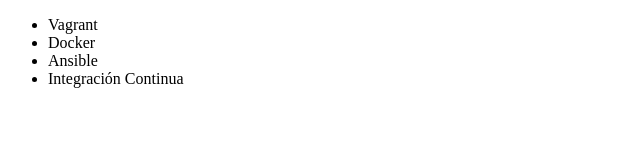
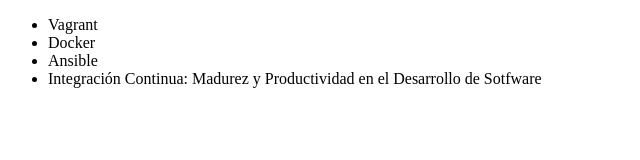
Before and after one commit to GarJ05/prueba-git, a plain HTML site: page index.html in a window 1280 px wide. Shown: the whole page, without its empty margins (0-640 px from the left). Drawn offline with Linux system fonts and the light colour scheme.

Commit message:
Renombrando curso de Intregación Continua

```diff
--- a/index.html
+++ b/index.html
@@ -9,7 +9,7 @@
             <li>Vagrant</li>
             <li>Docker</li>
             <li>Ansible</li>
-            <li>Integración Continua</li>
+            <li>Integración Continua: Madurez y Productividad en el Desarrollo de Sotfware</li>
         </ul>
     </body>
 </html>
```
